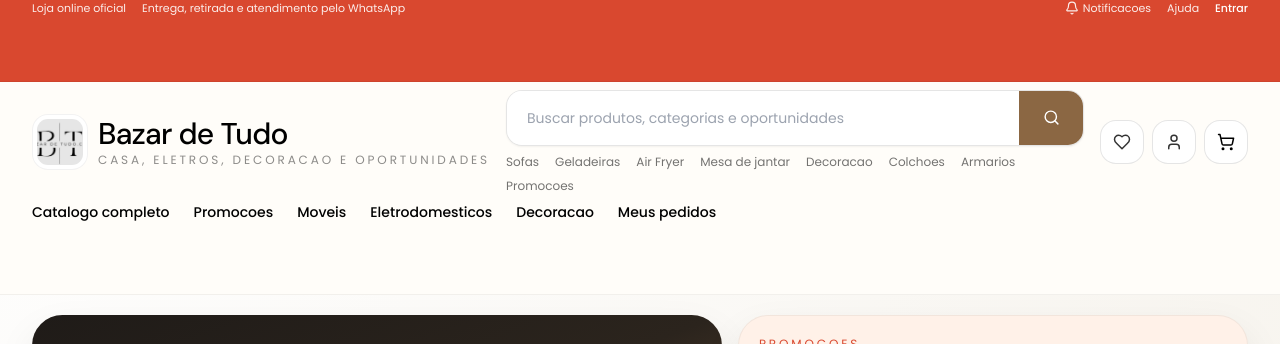
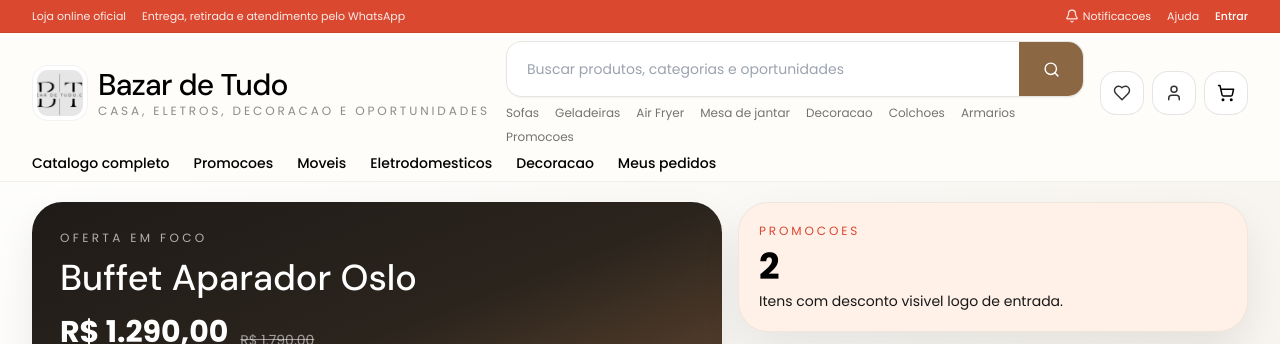
Before and after one commit to VictorBeraldo05/Bazardetudo, a Next.js app in the folder frontend/: page / in a window 1280 px wide. Shown: the top 344 px of the page. Built offline with nearby package versions, Linux system fonts and the light colour scheme; no server answers.

Commit message:
Ajustes de CORS

```diff
--- a/frontend/components/site-header.tsx
+++ b/frontend/components/site-header.tsx
@@ -11,6 +11,7 @@ import { useCartStore } from "@/store/cart-store";
 export function SiteHeader() {
   const pathname = usePathname();
   const count = useCartStore((state) => state.items.reduce((sum, item) => sum + item.quantity, 0));
+  const frame = "mx-auto max-w-[1320px] px-4 md:px-8";
 
   if (pathname.startsWith("/admin")) {
     return null;
@@ -19,7 +20,7 @@ export function SiteHeader() {
   return (
     <header className="sticky top-0 z-40 border-b border-black/5 bg-[#fffdf9]/95 text-black backdrop-blur-xl">
       <div className="border-b border-black/5 bg-[#d9482f] text-white">
-        <div className="shell flex min-h-8 items-center justify-between gap-3 pb-0 text-[11px] text-white/90 md:min-h-8 md:text-[11px]">
+        <div className={`${frame} flex min-h-8 items-center justify-between gap-3 text-[11px] text-white/90 md:min-h-8 md:text-[11px]`}>
           <div className="hidden flex-wrap items-center gap-4 md:flex">
             <span>Loja online oficial</span>
             <span>Entrega, retirada e atendimento pelo WhatsApp</span>
@@ -33,7 +34,7 @@ export function SiteHeader() {
         </div>
       </div>
 
-      <div className="shell pb-0 pt-2 md:pt-2">
+      <div className={`${frame} pt-2 md:pt-2`}>
         <div className="flex flex-col gap-2 md:flex-row md:items-center md:gap-4">
           <Link href="/" className="flex items-center gap-2.5">
             <Image src="/logo-bazar.png" alt="Bazar de Tudo" width={68} height={68} className="h-12 w-12 rounded-[1.15rem] border border-black/5 bg-white object-cover p-1 md:h-14 md:w-14 md:rounded-2xl" />
```
